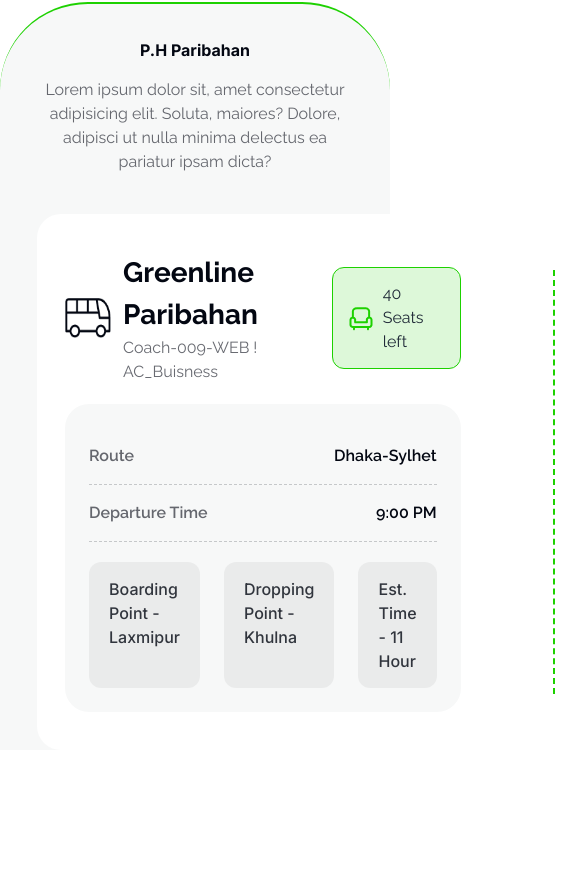
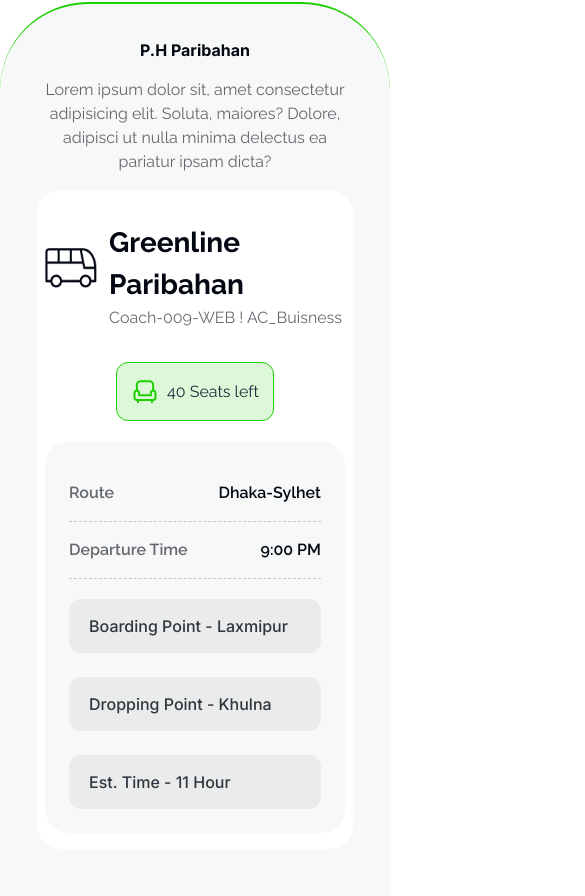
Before and after one commit to roushan-sheik/bus-ticket-store, a plain HTML site: page index.html in a window 390 px wide. Shown: the part 1628-2524 px from the top of the page, 585 px wide, since content can reach past the window. Drawn offline with nearby package versions, Linux system fonts and the light colour scheme.

Commit message:
greenline top section  added

```diff
--- a/index.html
+++ b/index.html
@@ -179,23 +179,24 @@
             delectus ea pariatur ipsam dicta?</p>
         </div>
         <!-- timer content box  -->
-        <div class=" flex gap-16 mt-10">
+        <div class=" lg:flex-row flex-col flex gap-16 lg:mt-10 mt-4">
           <!-- =================== left_timer_parent ===================== -->
-          <div class="right_timer_box flex flex-col py-[38px] px-[28px]"
+          <div class="right_timer_box flex flex-col py-4 lg:py-[38px] px-2 lg:px-[28px]"
             style="border-radius: 24px; background: rgb(255, 255, 255);">
             <!-- header content  parent -->
-            <div class="header_parent flex  justify-between items-center">
+            <div class="header_parent flex lg:flex-row flex-col justify-between items-center">
               <!-- left  -->
               <div class=" flex justify-center items-center gap-3">
-                <div><img class="w-[60px] h-[40px]" src="./images/bus-logo.png" alt="Bus"></div>
-                <div>
+
+                <div class=""><img class="w-[60px] h-[40px]" src="./images/bus-logo.png" alt="Bus"></div>
+                <div class="mt-4 lg:m-0">
                   <h2 class="black-primary font-bold text-[28px] ">Greenline Paribahan</h2>
                   <p class="text-base" style="color: rgba(3, 7, 18, 0.6);">Coach-009-WEB ! AC_Buisness</p>
                 </div>
               </div>
 
-              <!-- right  -->
-              <div class="flex justify-center items-center gap-2 secondary_btn ">
+              <!-- right  Button -->
+              <div class="flex mt-8 justify-center  items-center  gap-2 secondary_btn ">
                 <img src="./images/seat-green.png" alt="">
                 <p>40 Seats left</p>
               </div>
@@ -203,7 +204,7 @@
             <!-- shedule parent ===============> -->
             <div class="p-6 mt-[20px]" style="border-radius: 24px;
             background: rgb(247, 248, 248);">
-              <div class="flex justify-between items-center  " style="border-bottom: 1px dashed rgba(3, 7, 18, 0.2);">
+              <div class="flex justify-between  items-center  " style="border-bottom: 1px dashed rgba(3, 7, 18, 0.2);">
                 <p class="font-semibold py-4 " style="color: rgba(3, 7, 18, 0.6);">Route</p>
                 <p class="black-primary py-4 font-semibold">Dhaka-Sylhet</p>
               </div>
@@ -212,7 +213,7 @@
                 <p class="black-primary font-semibold py-4">9:00 PM</p>
               </div>
               <!-- box  -->
-              <div class="flex mt-[20px] gap-6 justify-evenly">
+              <div class="flex lg:flex-row flex-col mt-[20px] gap-6 justify-evenly">
                 <p class="hash_box text-base py-[.9375rem] px-[1.25rem] font-[500] inter">
                   Boarding Point - Laxmipur</p>
                 <p class="hash_box text-base py-[.9375rem] px-[1.25rem] font-[500] inter">
@@ -223,8 +224,8 @@
             </div>
 
           </div>
-          <!-- vartically line  -->
-          <div class="my-14" style="border-left: 2px dashed rgb(29, 209, 0);"></div>
+          <!-- vartically line ======================  -->
+          <div class="lg:my-14 hidden lg:block" style="border-left: 2px dashed rgb(29, 209, 0);"></div>
           <!-- ============= right timer content box ============= -->
           <div class="flex  flex-col justify-center items-center">
             <img class="w-[37px] h-[37px] " src="./images/fare.png" alt="">
--- a/styles/style.css
+++ b/styles/style.css
@@ -74,6 +74,13 @@ body {
     max-width: 90rem;
     margin: auto;
   }
+  .secondary_btn {
+    border-radius: 10px;
+    background: rgba(29, 209, 0, 0.15);
+    border: 1px solid rgb(29, 209, 0);
+    padding: 8px;
+    cursor: pointer;
+  }
 }
 .secondary_btn {
   border-radius: 12px;
@@ -81,6 +88,15 @@ body {
   border: 1px solid rgb(29, 209, 0);
   padding: 14px;
   cursor: pointer;
+}
+@media screen and (max-device-width: 576px) and (orientation: portrait) {
+  .secondary_btn {
+    border-radius: 10px;
+    background: rgba(29, 209, 0, 0.15);
+    border: 1px solid rgb(29, 209, 0);
+    padding: 7px;
+    cursor: pointer;
+  }
 }
 /* Small hash box  */
 .hash_box {
```
